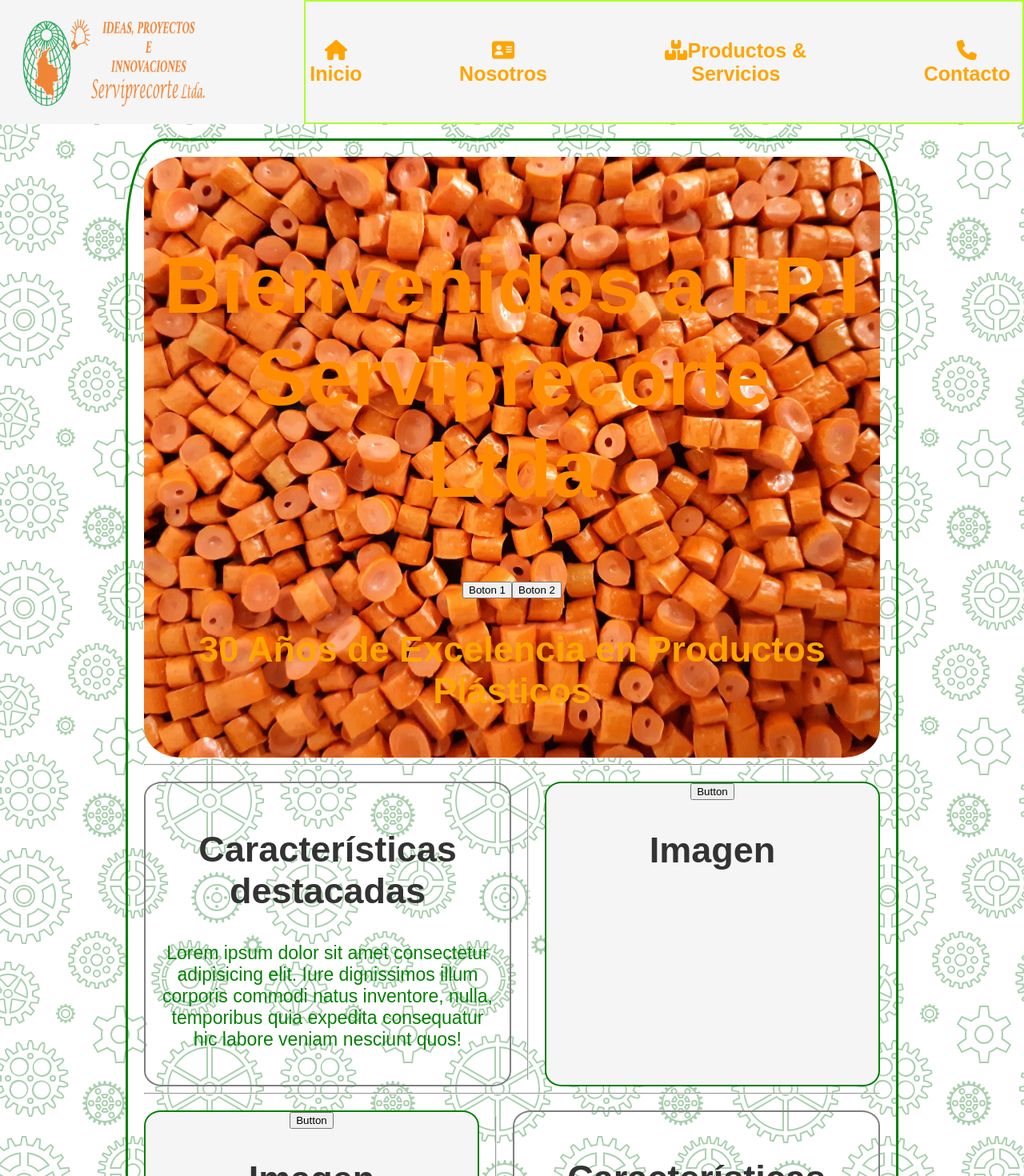
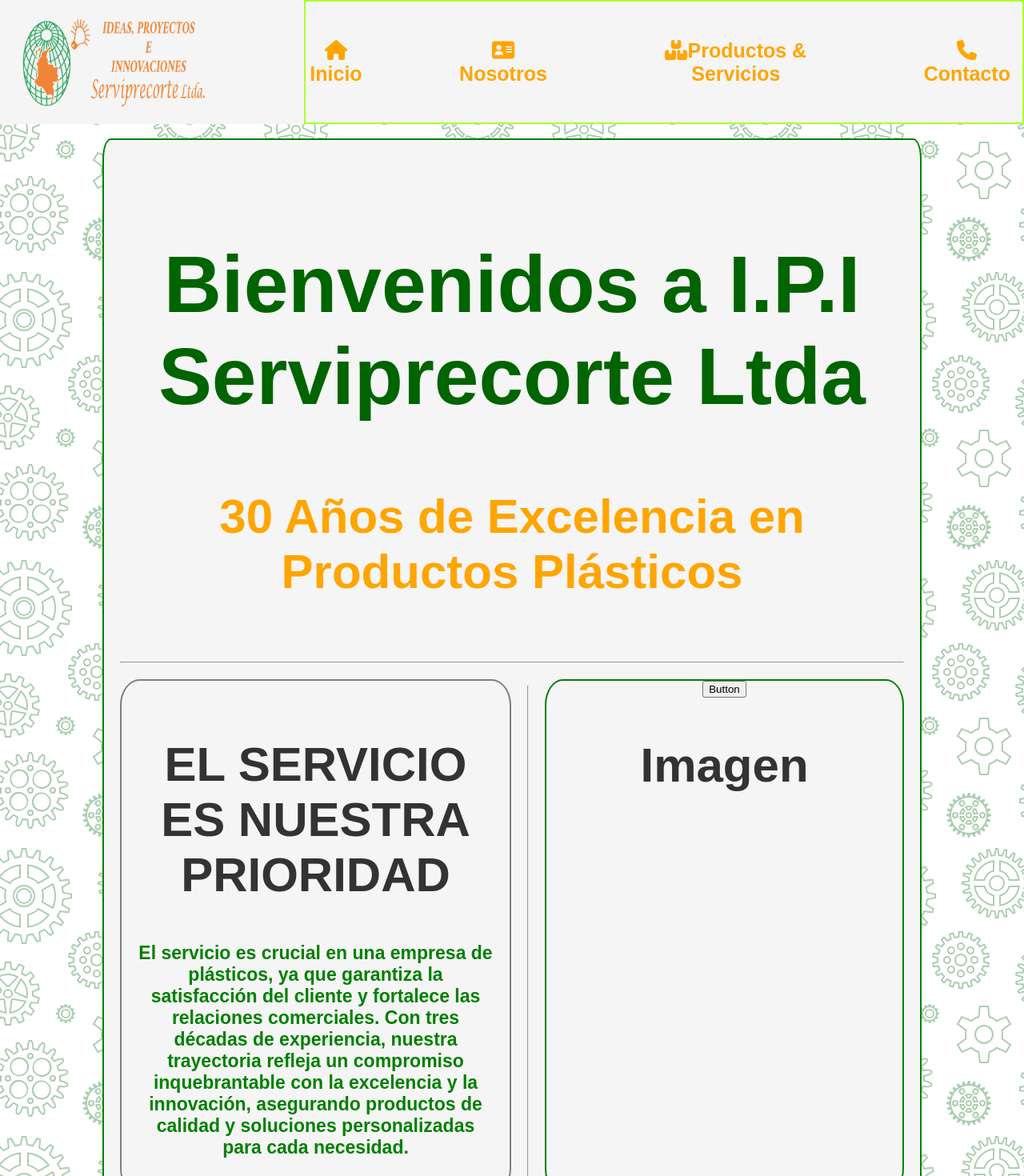
Before and after one commit to AFsoundpro/ipiproject, a React (Vite) app: page / in a window 1280 px wide. Shown: the top 1470 px of the page at 80% size. Built offline with nearby package versions, Linux system fonts and the light colour scheme; a web font is replaced by a local one.

Commit message:
adelanto 11-02-2024

```diff
--- a/src/components/contact/contact.jsx
+++ b/src/components/contact/contact.jsx
@@ -10,7 +10,7 @@ const Contact = () => {
         <div className="main-contact">
                 <div className="img-contact">
                     <img src={logo} alt="logo" />
-                    <h2><FontAwesomeIcon icon={faBusinessTime} />Carrera 66a # 4D -55 <br /> Barrio Pradera <br /> Bogota, Colombia</h2>
+                    <h3><FontAwesomeIcon icon={faBusinessTime} />Carrera 66a # 4D -55 <br /> Barrio Pradera <br /> Bogota, Colombia</h3>
                     <icon></icon>
                     <icon></icon>
                     <icon></icon>
--- a/src/views/contacto/contacto.jsx
+++ b/src/views/contacto/contacto.jsx
@@ -6,13 +6,15 @@ import {faHouse, faAddressCard, faBoxesStacked, faPhone, faEnvelope, faBusinessT
 function Contacto() {
     return (
         <main className='contacto'>
-            <div className='img-container'>
+            {/* <div className='img-container'>
                 <h1>QUIENES SOMOS</h1>
                 <div>
                     <button>Botón 1</button>
                     <button>Botón 2</button>
                 </div>
-            </div>
+                <h1>QUIENES SOMOS</h1>
+            </div> */}
+            <h1>QUIENES SOMOS</h1>
             <section className="main-contacto">
                 <div className="contactanos">
                     <h2>CONTACTANOS</h2>
@@ -38,7 +40,7 @@ function Contacto() {
                     </div>
                 </div>
 
-                <div className="main-form">
+                {/* <div className="main-form">
                     <h2>envia un mensaje</h2>
                     <p>El tiempo de respuesta es aproximadamente 24H aproximadamente</p>
                     <div>
@@ -58,7 +60,7 @@ function Contacto() {
                             <button type="submit">SUBMIT</button>
                         </form>
                     </div>
-                </div>
+                </div> */}
             </section>
         </main>
     );
--- a/src/views/home/home.css
+++ b/src/views/home/home.css
@@ -2,10 +2,10 @@
 
 .img-container {
     width: 100%;
-    height: 400px;
+    height: 450px;
     background-color: darkolivegreen;
     text-align: center;
-    background: url(../../../public/orange.jpg);
+    background: url(../../../public/polipropileno.jpeg);
     background-position: center center;
     background-repeat: no-repeat;
     background-size: cover;
@@ -13,21 +13,19 @@
 }
 
 .home-container {
-    max-width: 920px;
+    max-width: 980px;
     margin: 0 auto;
     padding: 20px;
-    border: solid 3px green;
-    border-radius: 5%;
+    border: solid 2px green;
+    border-radius: 1%;
+    background-color: whitesmoke;
   }
 
   .hero-section {
     padding: 20px;
     text-align: center;
     border-radius: 5%;
-    background: url(../../../public/orange.jpg);
-    background-position: center center;
-    background-repeat: no-repeat;
-    background-size: cover;
+
   }
 
   .features-section {
--- a/src/views/home/home.jsx
+++ b/src/views/home/home.jsx
@@ -12,15 +12,13 @@ const Home = () => {
         <div className="home-container">
       <section className="hero-section">
         <h1>Bienvenidos a I.P.I Serviprecorte Ltda</h1>
-        <button>Boton 1</button>
-        <button>Boton 2</button>
         <h2><b>30 Años de Excelencia en Productos Plásticos</b></h2>
       </section>
         <hr />
       <section className="features-section">
         <div className='div-info'>
-        <h2>Características destacadas</h2>
-        <p>Lorem ipsum dolor sit amet consectetur adipisicing elit. Iure dignissimos illum corporis commodi natus inventore, nulla, temporibus quia expedita consequatur hic labore veniam nesciunt quos!</p>
+        <h2>EL SERVICIO ES NUESTRA PRIORIDAD</h2>
+        <p><b>El servicio es crucial en una empresa de plásticos, ya que garantiza la satisfacción del cliente y fortalece las relaciones comerciales. Con tres décadas de experiencia, nuestra trayectoria refleja un compromiso inquebrantable con la excelencia y la innovación, asegurando productos de calidad y soluciones personalizadas para cada necesidad.</b></p>
         </div>
         <hr />
         <div className='div-img'>
@@ -48,7 +46,7 @@ const Home = () => {
                 <h3>imagen</h3>
             </div>
             <div>
-                <h2>Lorem ipsum dolor, sit amet consectetur adipisicing elit.</h2>
+                <h2>Contactanos y ha tu cotizacion personalmente</h2>
                 <p>Lorem ipsum dolor sit amet consectetur adipisicing elit. Laborum veniam, suscipit numquam itaque vel optio excepturi, dolore temporibus adipisci pariatur quis saepe velit aut modi.</p>
             </div>
             <button>Button</button>
@@ -56,7 +54,6 @@ const Home = () => {
     </div>
     <br />
     <Contact />
-    <br />
     </main>
 
   );
--- a/src/views/nosotros/nosotros.jsx
+++ b/src/views/nosotros/nosotros.jsx
@@ -6,13 +6,14 @@ import circular from "/public/circular.jpg";
 function Nosotros() {
     return (
         <div className='nosotros'>
-            <div className='img-container'>
+            {/* <div className='img-container'>
                 <h1>QUIENES SOMOS</h1>
                 <div>
                     <button>Boton 1</button>
                     <button>Boton 2</button>
                 </div>
-            </div>
+            </div> */}
+            <h1>QUIENES SOMOS</h1>
             <section>
                 <div className="sec1">
                     <div className="secson1">
```
Also changed, not shown: src/index.css.
